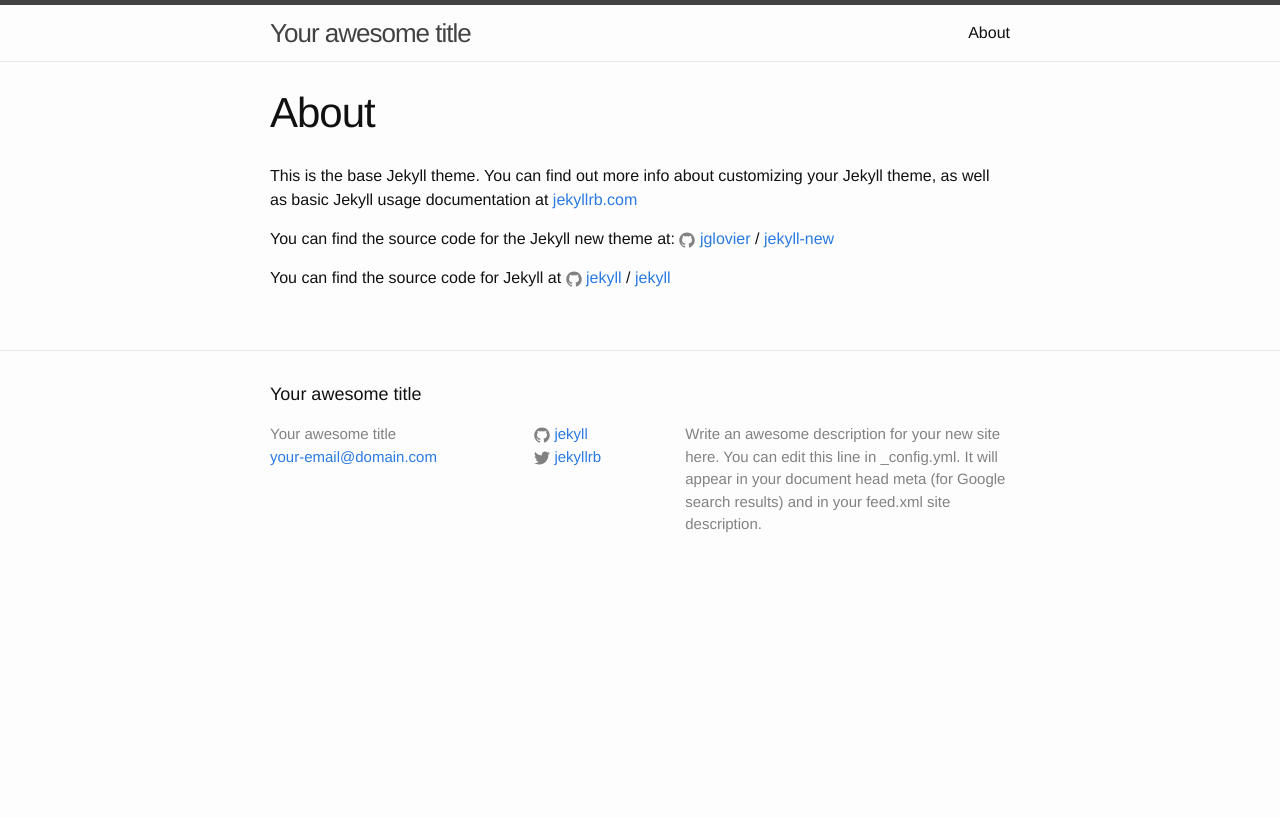
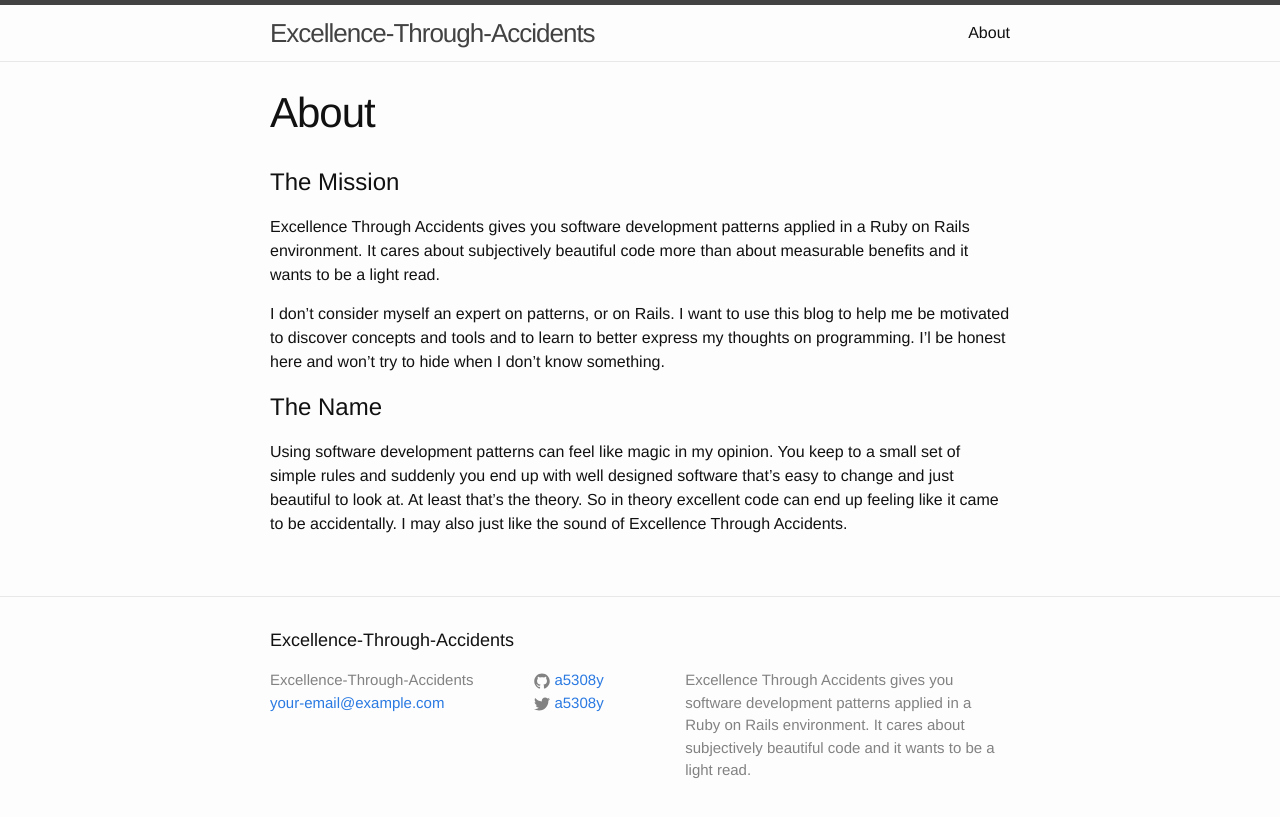
Before and after one commit to A5308Y/a5308y.gihtub.io, a Jekyll site: the page built from about.md, in a window 1280 px wide. Shown: the top 817 px of the page. Built offline with Jekyll 4.4.1, drawn with Linux system fonts in a browser that asks for light colours.

Commit message:
site setup

```diff
--- a/_config.yml
+++ b/_config.yml
@@ -6,16 +6,16 @@
 # 'jekyll serve'. If you change this file, please restart the server process.
 
 # Site settings
-title: Your awesome title
-email: your-email@domain.com
+title: Excellence-Through-Accidents
+email: your-email@example.com
 description: > # this means to ignore newlines until "baseurl:"
-  Write an awesome description for your new site here. You can edit this
-  line in _config.yml. It will appear in your document head meta (for
-  Google search results) and in your feed.xml site description.
+  Excellence Through Accidents gives you software development patterns applied
+  in a Ruby on Rails environment. It cares about subjectively beautiful code
+  and it wants to be a light read.
 baseurl: "" # the subpath of your site, e.g. /blog
-url: "http://yourdomain.com" # the base hostname & protocol for your site
-twitter_username: jekyllrb
-github_username:  jekyll
+url: "http://excellence-through-accidents.com" # the base hostname & protocol for your site
+twitter_username: a5308y
+github_username:  a5308y
 
 # Build settings
 markdown: kramdown
--- a/about.md
+++ b/about.md
@@ -4,12 +4,9 @@ title: About
 permalink: /about/
 ---
 
-This is the base Jekyll theme. You can find out more info about customizing your Jekyll theme, as well as basic Jekyll usage documentation at [jekyllrb.com](http://jekyllrb.com/)
+<h1>The Mission</h1>
+Excellence Through Accidents gives you software development patterns applied in a Ruby on Rails environment. It cares about subjectively beautiful code more than about measurable benefits and it wants to be a light read.
 
-You can find the source code for the Jekyll new theme at:
-{% include icon-github.html username="jglovier" %} /
-[jekyll-new](https://github.com/jglovier/jekyll-new)
-
-You can find the source code for Jekyll at
-{% include icon-github.html username="jekyll" %} /
-[jekyll](https://github.com/jekyll/jekyll)
+I don't consider myself an expert on patterns, or on Rails. I want to use this blog to help me be motivated to discover concepts and tools and to learn to better express my thoughts on programming. I'l be honest here and won't try to hide when I don't know something.
+<h1>The Name</h1>
+Using software development patterns can feel like magic in my opinion. You keep to a small set of simple rules and suddenly you end up with well designed software that's easy to change and just beautiful to look at. At least that's the theory. So in theory excellent code can end up feeling like it came to be accidentally. I may also just like the sound of Excellence Through Accidents.
```
